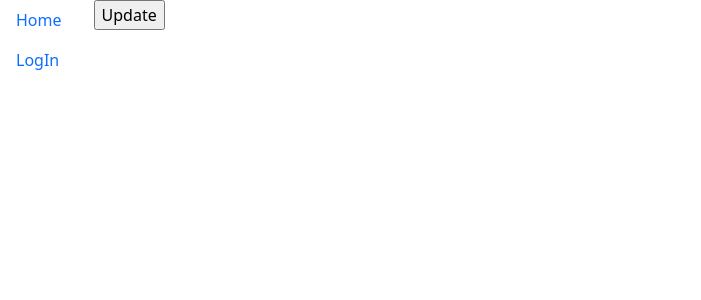
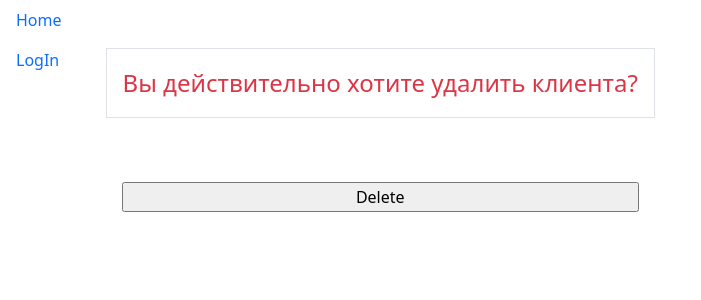
Before and after one commit to andreysyniy/CRM_project, a Django app: page /client_delete/1/ in a window 1280 px wide. Shown: the top 300 px of the page, without its empty margins (0-701 px from the left). Run offline with Django 4.2, Linux system fonts and the light colour scheme; tables that the repository leaves empty hold one stand-in row (values such as "Sample post"); some libraries are stand-ins or nearby versions.

Commit message:
Functionality Delete

```diff
--- a/client/forms.py
+++ b/client/forms.py
@@ -9,3 +9,8 @@ from django.forms.models import inlineformset_factory
 PhoneFormset = inlineformset_factory(Client, Phone, fields=('phone',), can_delete=True, extra=1)
 
 EmailFormset = inlineformset_factory(Client, Email, fields=('email',), can_delete=True, extra=1)
+
+
+CreatePhoneFormset = inlineformset_factory(Client, Phone, fields=('phone',), can_delete=True, extra=4)
+
+CreateEmailFormset = inlineformset_factory(Client, Email, fields=('email',), can_delete=True, extra=4)
--- /dev/null
+++ b/client/templates/client/client_delete.html
@@ -0,0 +1,17 @@
+{% extends 'client/base.html' %}
+{% load crispy_forms_tags %}
+{% block content %}
+{{ form.media }}
+<form method="post" class="uniform">
+  {% csrf_token %}
+  <!-- {{ form | crispy }} -->
+  <div class="container px-4">
+    <div class="row border p-3 mt-5 text-danger fs-4">
+      Вы действительно хотите удалить клиента?
+    </div>
+    <div class="row p-3 mt-5">
+      <input type="submit" value="Delete"></input>
+    </div>
+  </div>
+</form>
+{% endblock %}
--- a/client/templates/client/client_detail.html
+++ b/client/templates/client/client_detail.html
@@ -16,4 +16,7 @@
   {% endfor %}
   <br>
   <a href="{% url 'client_update' client_detail.pk %}">Редактировать данные клиента</a>
+  <br>
+  <br>
+  <a href="{% url 'client_delete' client_detail.pk %}">Удалить данные клиента</a>
 {% endblock %}
--- a/client/views.py
+++ b/client/views.py
@@ -1,6 +1,6 @@
 from django.urls.base import reverse_lazy
 from django.views.generic.edit import CreateView, UpdateView, DeleteView
-from .forms import PhoneFormset, EmailFormset
+from .forms import PhoneFormset, EmailFormset, CreateEmailFormset, CreatePhoneFormset
 from .models import *
 from django.views.generic import ListView, DetailView
 
@@ -36,14 +36,14 @@ class ClientCreate(CreateView):
     context = super().get_context_data(**kwargs)
     context['title'] = 'Создание информации о клиенте'
     if self.request.POST:
-        context['phone_formset'] = PhoneFormset(self.request.POST, instance=self.object)
+        context['phone_formset'] = CreatePhoneFormset(self.request.POST, instance=self.object)
         context['phone_formset'].full_clean()
 
-        context['email_formset'] = EmailFormset(self.request.POST, instance=self.object)
+        context['email_formset'] = CreateEmailFormset(self.request.POST, instance=self.object)
         context['email_formset'].full_clean()
     else:
-        context['phone_formset'] = PhoneFormset(instance=self.object)
-        context['email_formset'] = EmailFormset(instance=self.object)
+        context['phone_formset'] = CreatePhoneFormset(instance=self.object)
+        context['email_formset'] = CreateEmailFormset(instance=self.object)
     return context
 
   def form_valid(self, form):
@@ -105,20 +105,6 @@ class ClientDelete(DeleteView):
   '''Форма редактирования клиентской информации'''
   model = Client
   fields = ['company_name', 'full_name_director', 'short_description', 'address']
-  template_name = 'client/client_update.html'
   pk_url_kwarg = 'client_id'
-
-class PhoneUpdate(UpdateView):
-  '''Форма редактирования клиентской информации'''
-  model = Phone
-  fields = ['phone']
-  template_name = 'client/client_update.html'
-  pk_url_kwarg = 'client_id'
-
-
-class EmailUpdate(UpdateView):
-  '''Форма редактирования клиентской информации'''
-  model = Email
-  fields = ['email']
-  template_name = 'client/client_update.html'
-  pk_url_kwarg = 'client_id'
+  template_name = 'client/client_delete.html'
+  success_url = reverse_lazy('home')
```
